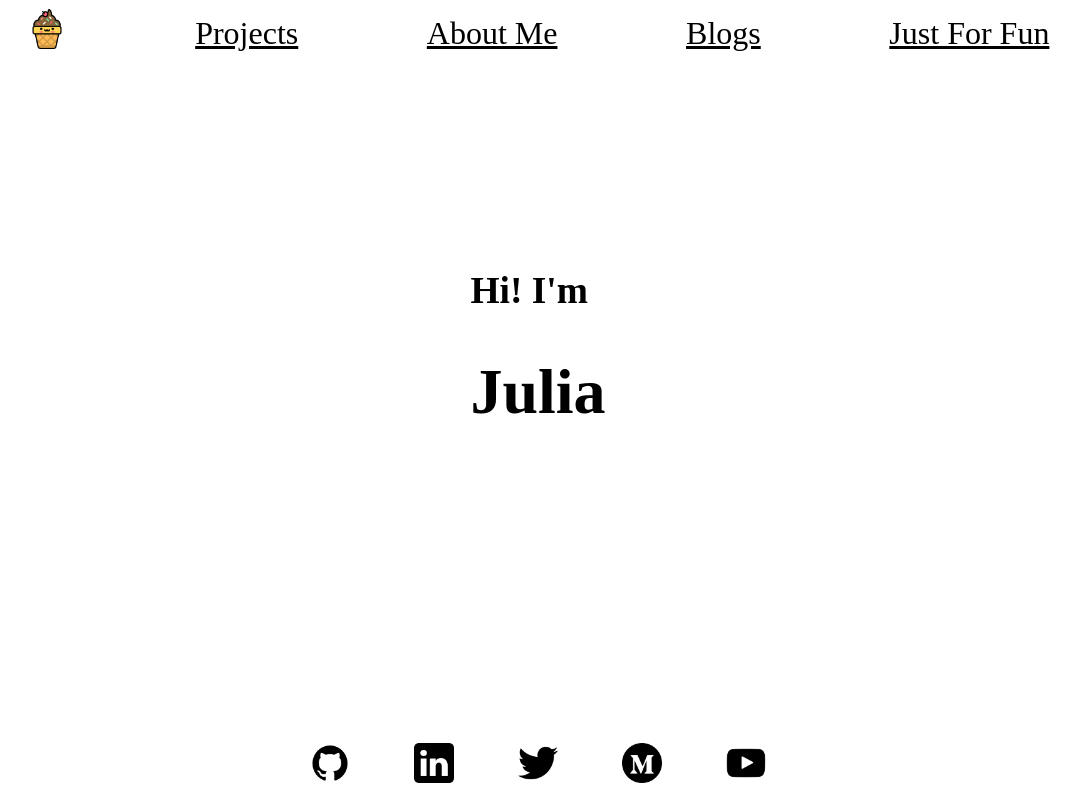
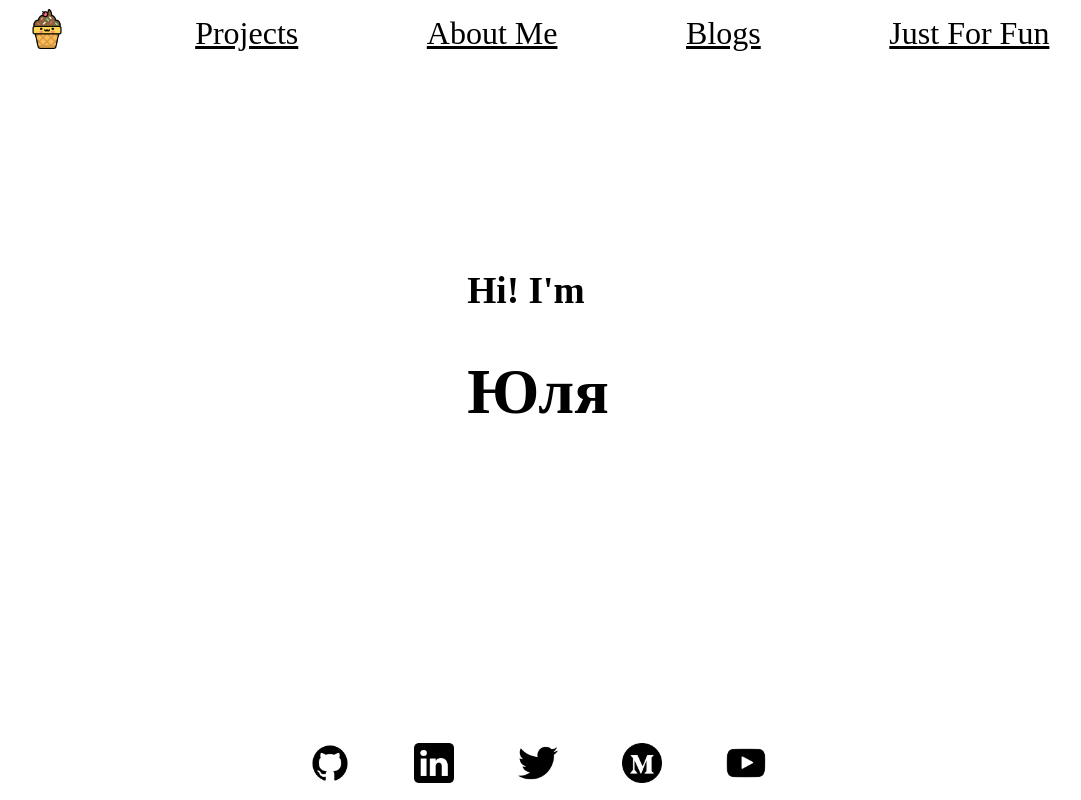
Before and after one commit to jzolo22/jz-portfolio, a React (Create React App) app: page / in a window 1280 px wide. Shown: the whole page, without its empty margins (102-1183 px from the left). Built offline with nearby package versions, Linux system fonts and the light colour scheme; a web font is replaced by a local one.

Commit message:
useEffect for changing names

```diff
--- a/src/Pages/Home.js
+++ b/src/Pages/Home.js
@@ -3,8 +3,10 @@ import NameBanner from '../components/NameBanner'
 
 
 function Home(){
+    const names = ["Julia", "Юля", "Júlia", "Giulia"]
+
     return (
-        <NameBanner />
+        <NameBanner names={names}/>
     )
 }
 
--- a/src/components/NameBanner.js
+++ b/src/components/NameBanner.js
@@ -1,16 +1,35 @@
-import React from 'react'
+import React, { useEffect, useState } from 'react'
 import styled from 'styled-components'
 
 const Banner = styled.div`
     transform: translateY(-20%);
 `
 
-function NameBanner(){
 
+const NameBanner = ({ names }) => {
+    const [name, setName] = useState("")
+
+    const chNames = (names, i) => {
+        setInterval(
+            function() {
+                i++;
+                setName(names[i])
+                console.log(i)
+                i %= names.length;
+            },
+            3000
+        );
+    }
+
+    useEffect(() => {
+        chNames(names, 0)
+    }, [])
+
+    console.log(name)
     return (
         <Banner>
             <h3>Hi! I'm</h3>
-            <h1>Julia</h1>
+            <h1>{name}</h1>
         </Banner>
     )
 }
```
